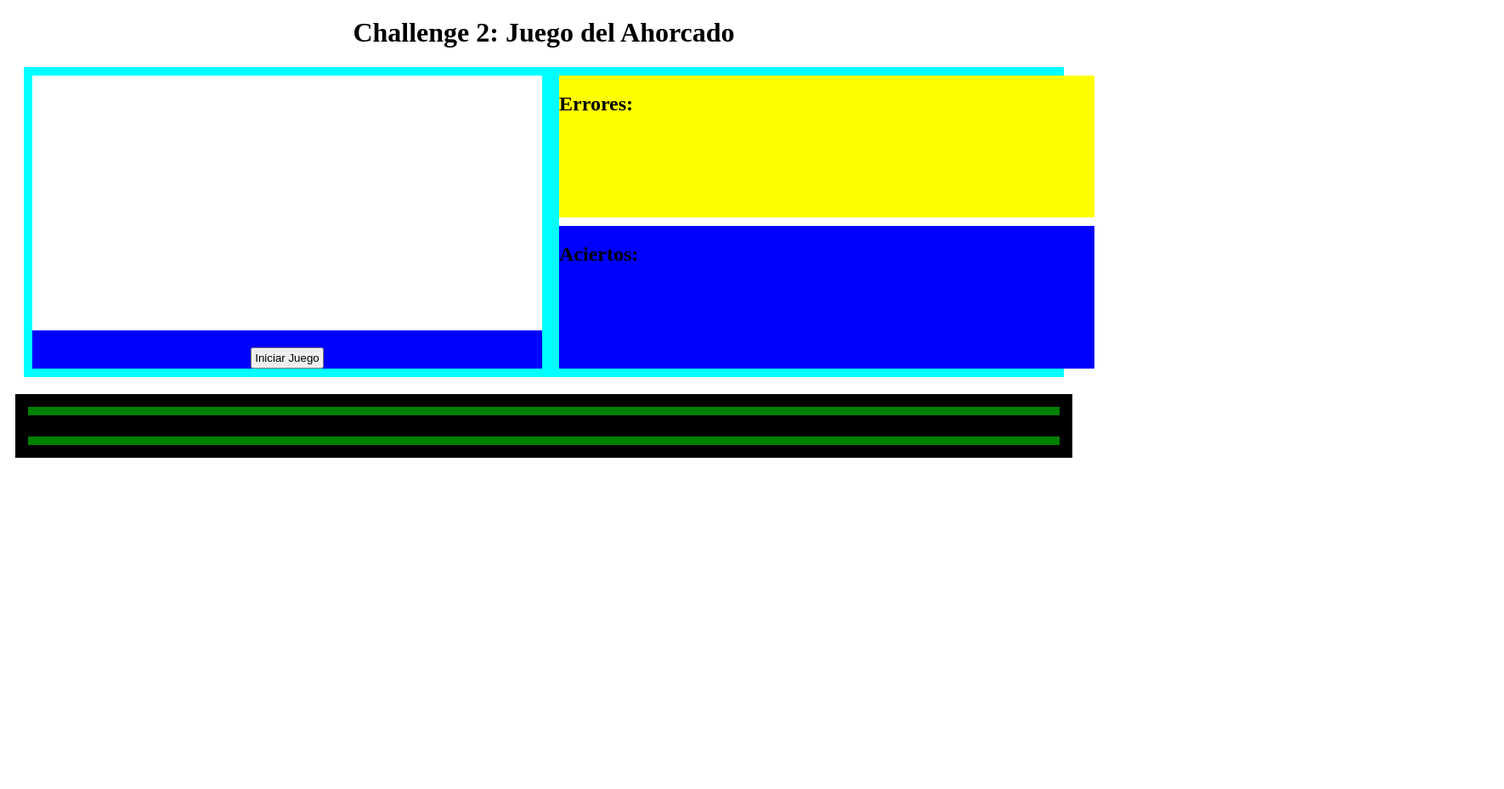
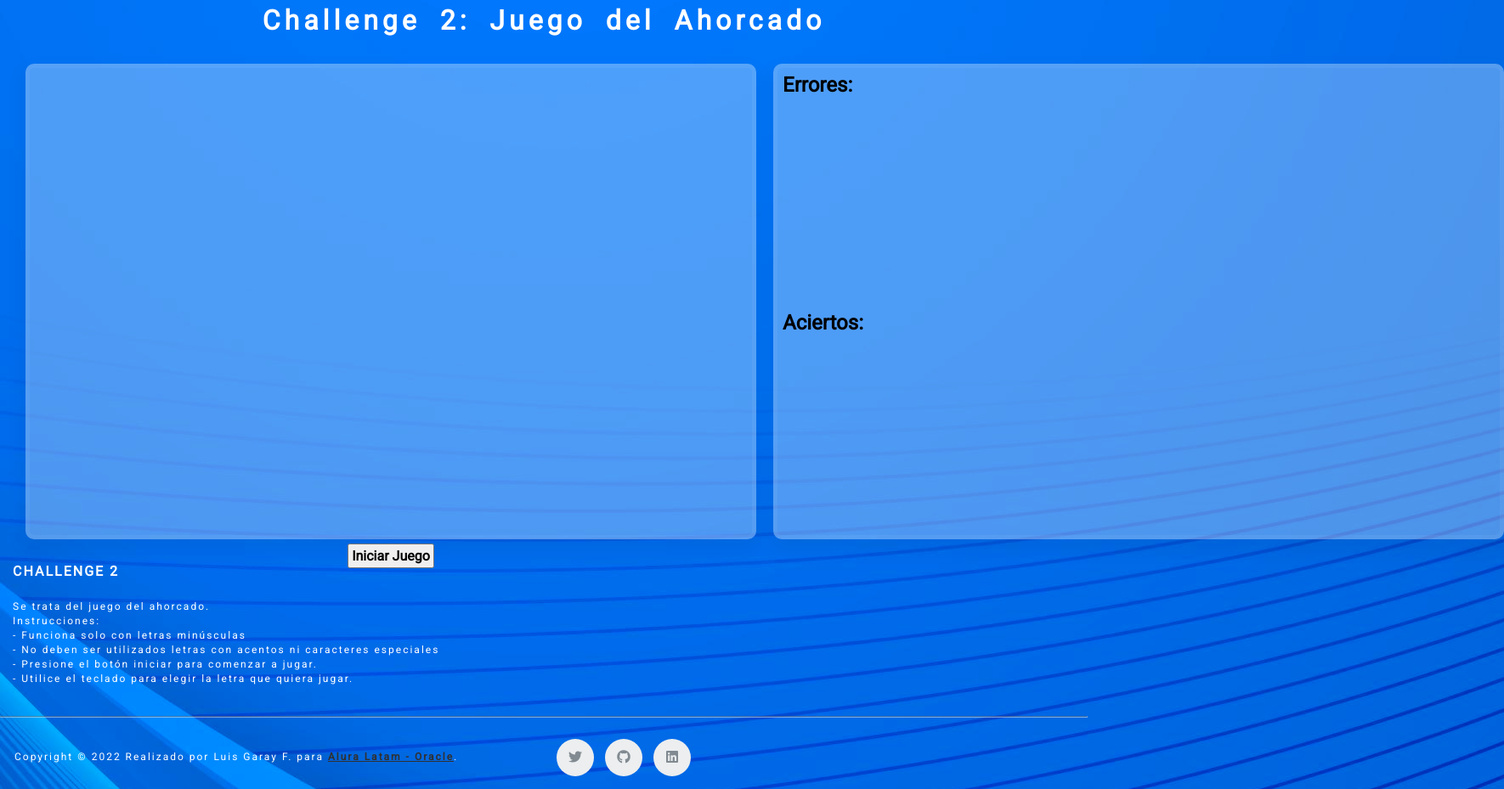
Before and after one commit to LuisGarayF/Challenge2, a plain HTML site: page index.html in a window 1280 px wide. Shown: the part 1-930 px from the top of the page at 85% size, 1770 px wide, since content can reach past the window. Before the commit the page ends 800 px from the top, so only its background shows below. Drawn offline with Linux system fonts and the light colour scheme.

Commit message:
Modificación de estilos

```diff
--- a/css/style.css
+++ b/css/style.css
@@ -1,71 +1,219 @@
+* {
+    padding: 0;
+    margin: 0;
+    font-family:Roboto;
+  }
 
+body {
+    /*background-color: #1D1F20;*/
+    background-image: url(../img/gradient-bg.jpg);
+    background-color: rgba(211, 211, 211, 0.3);
+}
+
+body h2{
+    padding: 2px;
+    margin: 4px;
+}
 
 h1{
+   color: white;
    text-align: center;
+    padding: 2px;
+    margin: 4px;
+    letter-spacing: 5px;
+    word-spacing: 10px;
+    font-size: 2em;
+    font-weight: bold;
+    font-family: Roboto,
 }
+
 .container {
-    background-color: aqua;
+    /*background-color: aqua;*/
     display: grid;
     grid-template-columns: 1fr 1fr;
     gap: 20px;
     margin: 20px;
     padding:10px;
+    max-height: 550px;
 }
 
 .izquierdo {
-    background-color: blue;
+    background-color: rgba(255,255,255,0.3);
     display: grid;
     grid-template-columns: 1fr;
-    gap:20px;
-    max-width: 600px;
-    height:100%;
+    gap:10px;
+    width: 850px;
+    height: 550px;
+    backdrop-filter: blur;
+    border: 5px solid rgba(255,255,255,0.05);
+    border-radius: 10px;
+    box-shadow: 0px 10px 20px 5px rgba(0,0,0,0.05);
 }
 
 .canvas_izquierda{
-    margin: auto;
-    background-color:#fff;
-    width: 600px;
-    height:100%;;
+    /*background-color: rgba(255,255,255,0.9);*/
+    width: 850px;
+    height:550px;
 }
 
 .btn_iniciar {
     margin: auto;
     padding: 3px;
+    font-family: Roboto;
+    font-size: 1em;
+    font-weight: bold;
 }
 
 .derecha {
-    background-color: #fff;
+    background-color: rgba(255,255,255,0.3);
     display: grid;
     grid-template-columns: 1fr;
     gap:10px;
-    width: 630px;
-    height:100%;
+    width: 850px;
+    height: 550px;
+    backdrop-filter: blur;
+    border: 5px solid rgba(255,255,255,0.05);
+    border-radius: 10px;
+    box-shadow: 0px 10px 20px 5px rgba(0,0,0,0.05);
 }
 
+.derecha_sup{
+    /*background-color: yellow;*/
+    width: 850px;
+    height: 230px;
+}
 .derecha_inf{
-    background-color: blue;
+    /*background-color: blue;*/
+    width: 850px;
+    height: 230px;
 }
-.derecha_sup{
-    background-color: yellow;
+
+
+.canvas_derecha{
+    /*background-color: #fff;*/
 }
+
+<!--FOOTER-->
 footer {
-    background-color: black;
+    background-color: #26272b;
     color: white;
     display: grid;
     grid-template-rows: 1fr 1fr;
     gap: 5px;
-    margin: 10px;
-    padding:5px;
+    padding-top: 15px;
+    padding-left: 15px;
+    padding-bottom: 0;
+    padding-right: 20px;
+    margin-bottom: 15px;
+    font-size:15px;
+    line-height:24px;
+    color:#737373;
+    height: 1fr;
+
  }
+
+ .footer p
+{
+  color:#fff;
+  font-size:12px;
+  margin-top:3px;
+  letter-spacing:2px
+}
+
+ .footer hr
+{
+  border-top-color:#bbb;
+  opacity:0.5
+}
+
+.footer h3
+{
+  color:#fff;
+  font-size:16px;
+  text-transform:uppercase;
+  margin-top:3px;
+  letter-spacing:2px
+}
+.footer a
+{
+  color:#313030;
+  font-weight: bold;
+}
+.footer a:hover
+{
+  color:#38cc33;
+  text-decoration:none;
+}
 
  .footer-sup {
     margin: 10px;
     padding:5px;
-    background-color:green;
   }
 
  .footer-inf {
     margin: 10px;
     padding:5px;
-    background-color:green;
+    display: grid;
+    grid-template-columns: 2fr 2fr;
+    align-items: stretch;
+    gap:10px;
   }
+.copyright {
+    margin-top: 5px;
+    margin-bottom: 10px;
+    padding: 2px;
+}
+.social-icons {
+    margin-top: 10px;
+    padding-left: 10px;
+    display:flex;
+    list-style:none;
+    align-items:right;
+    gap:5px;
+    decoration: none;
+
+}
+
+.social-icons li
+{
+  display:inline-block;
+  margin-bottom:0;
+}
+
+.social-icons a{
+  background-color:#eceeef;
+  color:#818a91;
+  font-size:16px;
+  display:inline-block;
+  line-height:44px;
+  width:44px;
+  height:44px;
+  text-align:center;
+  margin-right:8px;
+  border-radius:100%;
+  -webkit-transition:all .2s linear;
+  -o-transition:all .2s linear;
+  transition:all .2s linear
+}
+.social-icons a:active,.social-icons a:focus,.social-icons a:hover
+{
+  color:#fff;
+  background-color:#29aafe
+}
+
+.social-icons a.facebook:hover
+{
+  background-color:#3b5998
+}
+.social-icons a.twitter:hover
+{
+  background-color:#00aced
+}
+.social-icons a.linkedin:hover
+{
+  background-color:#007bb6
+}
+.social-icons a.github:hover
+{
+  background-color:#030303
+}
--- a/index.html
+++ b/index.html
@@ -5,6 +5,9 @@
         <meta charset="UTF-8">
         <meta name="viewport" content="width=device-width, initial-scale=1">
         <link href="css/style.css" rel="stylesheet">
+        <link rel="icon" type="image/x-icon" href="/images/favicon.ico">
+        <link rel="stylesheet" href="https://use.fontawesome.com/releases/v5.15.4/css/all.css" integrity="sha384-DyZ88mC6Up2uqS4h/KRgHuoeGwBcD4Ng9SiP4dIRy0EXTlnuz47vAwmeGwVChigm" crossorigin="anonymous">
+        <link rel="stylesheet" href="https://fonts.googleapis.com/css?family=Roboto">
     </head>
     <body>
         <header>
@@ -13,24 +16,50 @@
         <div class="container">
             <div class="izquierda" id="izquierda">
                 <div id="izquierdo" class="izquierdo">
-                    <canvas id="canvas_izquierda" class="canvas_izquierda">
+                    <canvas id="canvas_izquierda" class="canvas_izquierda" width="650" height="850">
 
                     </canvas>
                     <button id="btn_iniciar" class="btn_iniciar">Iniciar Juego</button>
                 </div>
             </div>
             <div id="derecha" class="derecha">
-                <div id="derecha_sup" class="derecha_sup">
+                <div class="derecha_sup">
                     <h2>Errores:</h2>
+                    <canvas id="canvas_derecha" class="canvas_derecha" width="850" height="250">
+                    </canvas>
                 </div>
                 <div id="derecha_inf" class="derecha_inf">
                     <h2>Aciertos:</h2>
                 </div>
             </div>
         </div>
-        <footer>
-            <div id="footer-sup" class="footer-sup"></div>
-            <div id="footer-inf" class="footer-inf"></div>
+        <footer id="footer" class="footer">
+            <div id="footer-sup" class="footer-sup">
+                <p><h3>Challenge 2 </h3></p><br>
+                  <p class="text-justify">Se trata del juego del ahorcado.</p>
+                  <p>Instrucciones:</p>
+                  <p>- Funciona solo con letras minúsculas</p>
+                  <p>- No deben ser utilizados letras con acentos ni caracteres especiales</p>
+                  <p>- Presione el botón iniciar para comenzar a jugar.</p>
+                  <p>- Utilice el teclado para elegir la letra que quiera jugar.</p>
+                  <br>
+                  <p></p>
+            </div>
+            <hr>
+            <div id="footer-inf" class="footer-inf">
+                <span> <br>
+                    <p class="copyright">Copyright &copy; 2022 Realizado por Luis Garay F. para
+                       <a href="https://www.aluracursos.com/challenges/oracle-one" target="_blank">Alura Latam - Oracle</a>.
+                    </p>
+                </span>
+                <span>
+                    <ul class="social-icons">
+                        <li><a class="twitter" href="https://twitter.com/ryukansen" target="_blank"><i class="fab fa-twitter"></i></a></li>
+                        <li><a class="github" href="https://github.com/LuisGarayF" target="_blank"><i class="fab fa-github"></i></a></li>
+                        <li><a class="linkedin" href="https://www.linkedin.com/in/luisgarayfuentes/" target="_blank"><i class="fab fa-linkedin"></i></a></li>
+                      </ul>
+                </span>
+            </div>
         </footer>
         <script src="js/main.js" defer></script>
     </body>
--- a/js/main.js
+++ b/js/main.js
@@ -0,0 +1 @@
+const listado1 = [leer, atajo, pedir, pintor, tapar, catedral, puntas, pote, ovillo, catalejo];
```
Also changed, not shown: img/gradient-bg.jpg (added).
